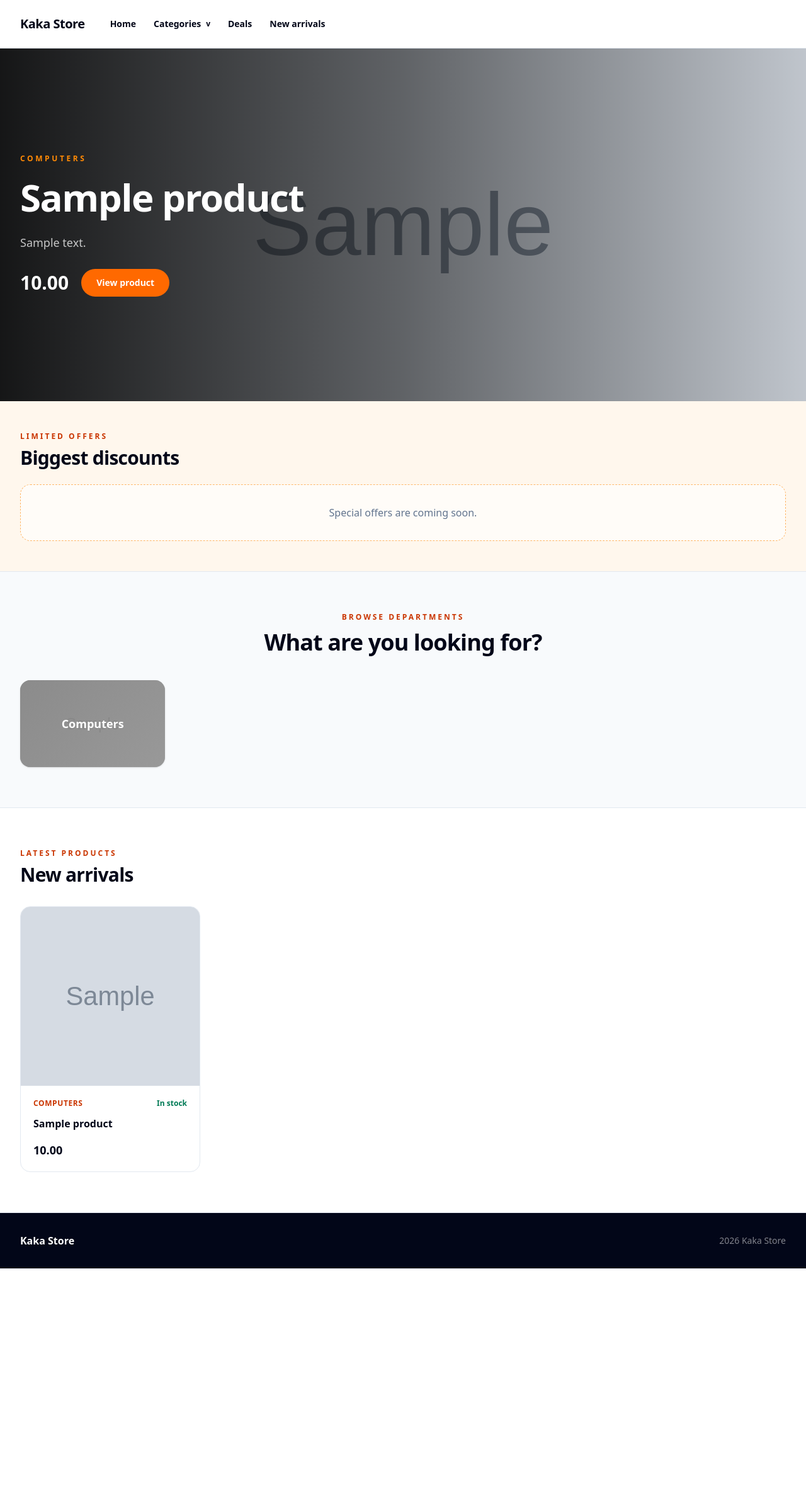
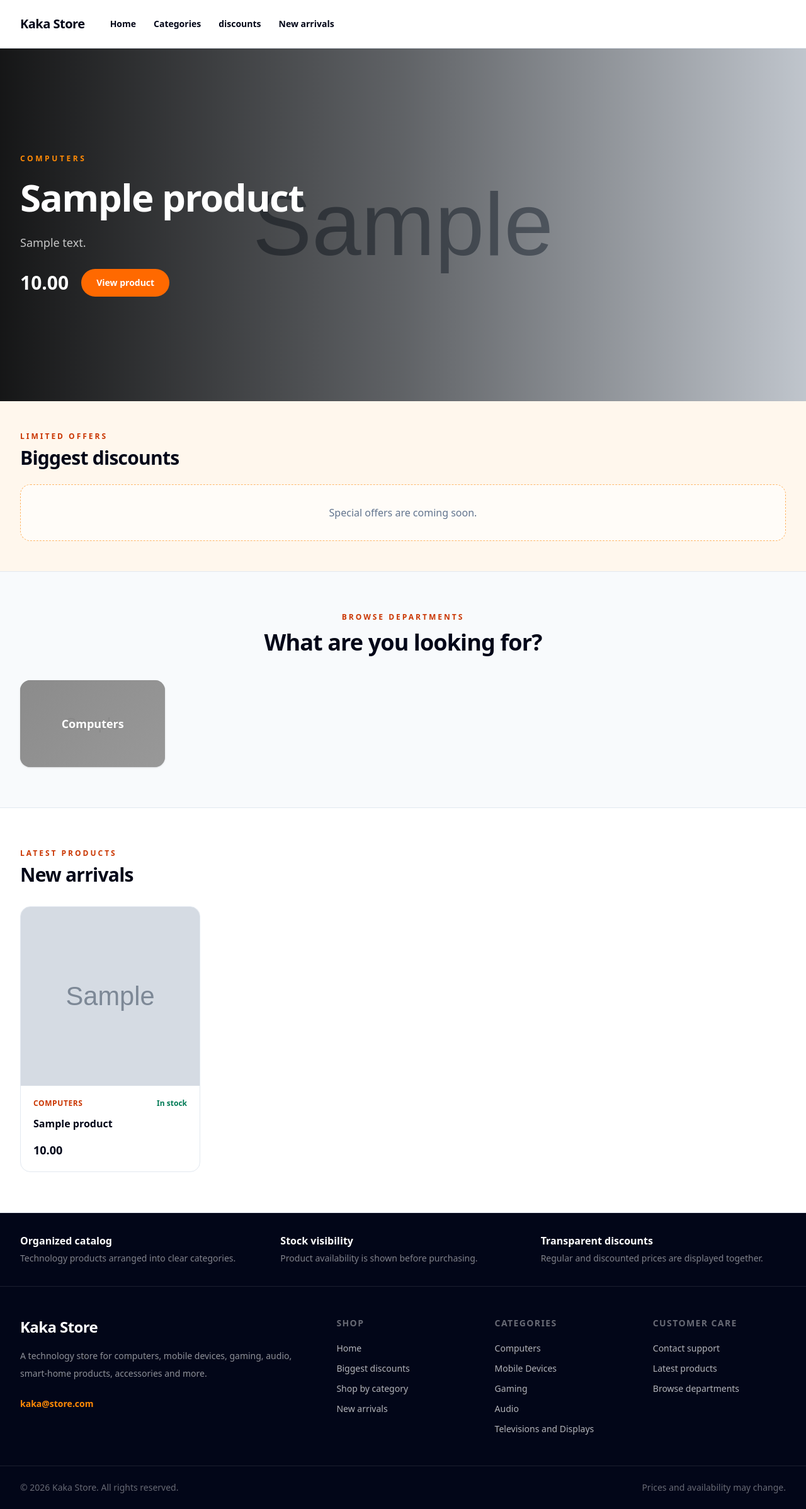
Before and after one commit to sthisfake/store, a Laravel app: page / in a window 1280 px wide. Shown: the whole page at 63% size. Before the commit the page ends 2014 px from the top, so only its background shows below. Run offline with Laravel 12, Linux system fonts and the light colour scheme; data comes from the database, SQL or seed files in the repository; tables that the repository leaves empty hold one stand-in row (values such as "Sample post"); grey boxes marked "Sample" are stand-in pictures; style sheets or scripts are compiled from the project's sources; parts of the project's set-up code (start-up, migrations or seed data) failed here and were passed over.

Commit message:
modification in the header and footer looks and titles

```diff
--- a/resources/views/store/partials/footer.blade.php
+++ b/resources/views/store/partials/footer.blade.php
@@ -1,9 +1,146 @@
 <footer class="bg-slate-950 text-white">
-    <div class="mx-auto flex max-w-7xl flex-col gap-3 px-5 py-8 sm:flex-row sm:items-center sm:justify-between lg:px-8">
-        <p class="font-bold">Kaka Store</p>
+    <div class="border-b border-white/10">
+        <div class="mx-auto grid max-w-7xl gap-6 px-5 py-8 sm:grid-cols-3 lg:px-8">
+            <div>
+                <p class="font-bold">Organized catalog</p>
+                <p class="mt-1 text-sm leading-6 text-white/50">
+                    Technology products arranged into clear categories.
+                </p>
+            </div>
 
-        <p class="text-sm text-white/50">
-            {{ now()->year }} Kaka Store
-        </p>
+            <div>
+                <p class="font-bold">Stock visibility</p>
+                <p class="mt-1 text-sm leading-6 text-white/50">
+                    Product availability is shown before purchasing.
+                </p>
+            </div>
+
+            <div>
+                <p class="font-bold">Transparent discounts</p>
+                <p class="mt-1 text-sm leading-6 text-white/50">
+                    Regular and discounted prices are displayed together.
+                </p>
+            </div>
+        </div>
+    </div>
+
+    <div class="mx-auto grid max-w-7xl gap-10 px-5 py-12 sm:grid-cols-2 lg:grid-cols-5 lg:px-8">
+        <div class="sm:col-span-2">
+            <a
+                href="{{ route('home') }}"
+                class="text-2xl font-black tracking-tight"
+            >
+                Kaka Store
+            </a>
+
+            <p class="mt-4 max-w-md text-sm leading-7 text-white/55">
+                A technology store for computers, mobile devices, gaming,
+                audio, smart-home products, accessories and more.
+            </p>
+
+            <a
+                class="mt-6 inline-block text-sm font-semibold text-orange-400 hover:text-orange-300"
+            >
+                kaka@store.com
+            </a>
+        </div>
+
+        <div>
+            <h2 class="text-sm font-bold uppercase tracking-widest text-white/40">
+                Shop
+            </h2>
+
+            <nav class="mt-5 space-y-3 text-sm">
+                <a
+                    href="{{ route('home') }}"
+                    class="block text-white/70 hover:text-white"
+                >
+                    Home
+                </a>
+
+                <a
+                    href="{{ route('home') }}#deals"
+                    class="block text-white/70 hover:text-white"
+                >
+                    Biggest discounts
+                </a>
+
+                <a
+                    href="{{ route('home') }}#categories"
+                    class="block text-white/70 hover:text-white"
+                >
+                    Shop by category
+                </a>
+
+                <a
+                    href="{{ route('home') }}#new-arrivals"
+                    class="block text-white/70 hover:text-white"
+                >
+                    New arrivals
+                </a>
+            </nav>
+        </div>
+
+        <div>
+            <h2 class="text-sm font-bold uppercase tracking-widest text-white/40">
+                Categories
+            </h2>
+
+            <nav class="mt-5 space-y-3 text-sm">
+                @forelse ($categories->take(5) as $category)
+                    <a
+                        href="{{ route('categories.show', ['category' => $category->slug]) }}"
+                        class="block text-white/70 hover:text-white"
+                    >
+                        {{ $category->name }}
+                    </a>
+                @empty
+                    <p class="text-white/50">
+                        No categories available.
+                    </p>
+                @endforelse
+            </nav>
+        </div>
+
+        <div>
+            <h2 class="text-sm font-bold uppercase tracking-widest text-white/40">
+                Customer care
+            </h2>
+
+            <div class="mt-5 space-y-3 text-sm text-white/70">
+                <a
+                    href="mailto:{{ config('mail.from.address') }}"
+                    class="block hover:text-white"
+                >
+                    Contact support
+                </a>
+
+                <a
+                    href="{{ route('home') }}#new-arrivals"
+                    class="block hover:text-white"
+                >
+                    Latest products
+                </a>
+
+                <a
+                    href="{{ route('home') }}#categories"
+                    class="block hover:text-white"
+                >
+                    Browse departments
+                </a>
+            </div>
+        </div>
+    </div>
+
+    <div class="border-t border-white/10">
+        <div class="mx-auto flex max-w-7xl flex-col gap-3 px-5 py-6 text-sm text-white/40 sm:flex-row sm:items-center sm:justify-between lg:px-8">
+            <p>
+                &copy; {{ now()->year }} Kaka Store. All rights reserved.
+            </p>
+
+            <p>
+                Prices and availability may change.
+            </p>
+        </div>
     </div>
 </footer>
--- a/resources/views/store/partials/header.blade.php
+++ b/resources/views/store/partials/header.blade.php
@@ -1,5 +1,5 @@
 <header class="relative z-50 border-b border-slate-200 bg-white">
-    <div class="mx-auto flex max-w-7xl items-center gap-10 px-5 py-4 lg:px-8">
+    <div class="flex w-full items-center gap-10 px-5 py-4 lg:px-8">
         <a href="{{ route('home') }}" class="shrink-0 text-xl font-black tracking-tight">
             Kaka Store
         </a>
@@ -12,10 +12,9 @@
             <div class="group/menu relative">
                 <button
                     type="button"
-                    class="flex items-center gap-2 py-3 hover:text-orange-700"
+                    class="py-3 hover:text-orange-700"
                 >
                     Categories
-                    <span class="text-xs">v</span>
                 </button>
 
                 <div class="pointer-events-none invisible absolute left-0 top-full w-64 pt-2 opacity-0 transition group-hover/menu:pointer-events-auto group-hover/menu:visible group-hover/menu:opacity-100 group-focus-within/menu:pointer-events-auto group-focus-within/menu:visible group-focus-within/menu:opacity-100">
@@ -76,7 +75,7 @@
                 href="{{ route('home') }}#deals"
                 class="hover:text-orange-700"
             >
-                Deals
+                discounts
             </a>
 
             <a
```
